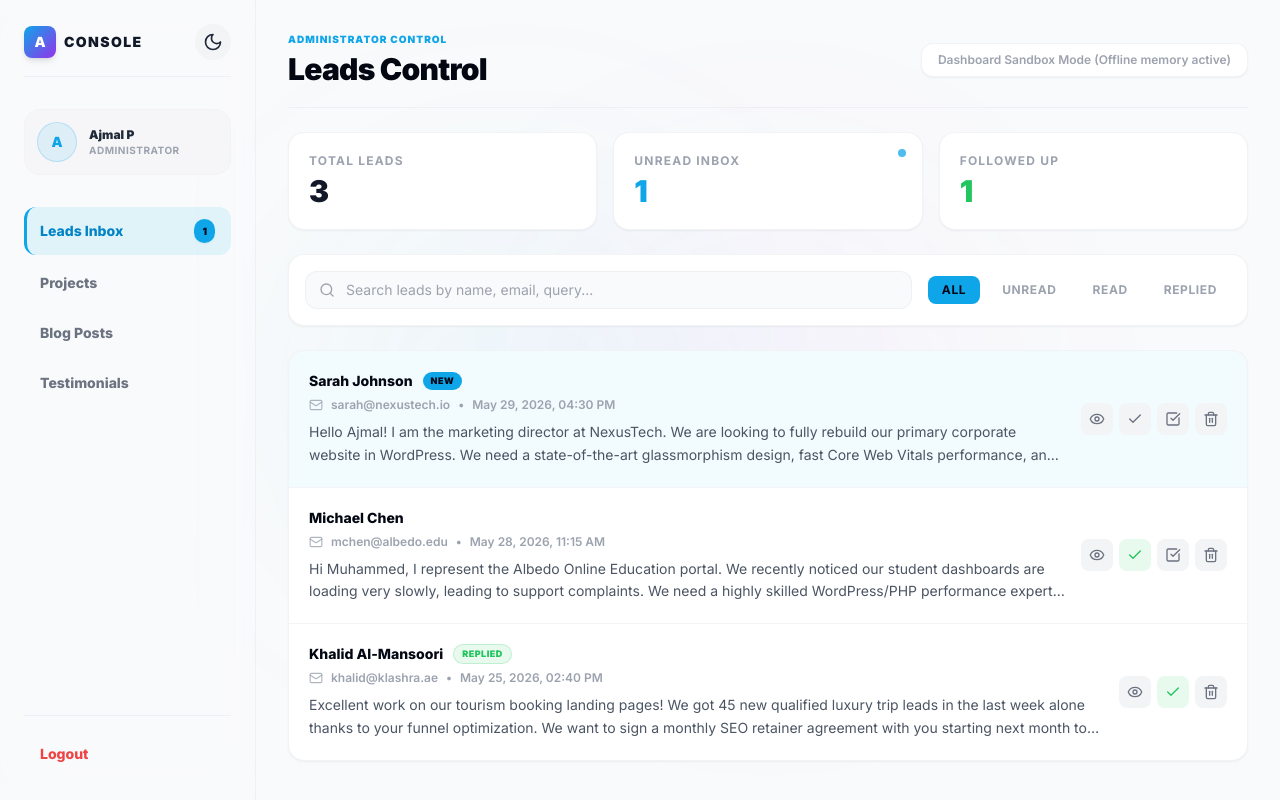
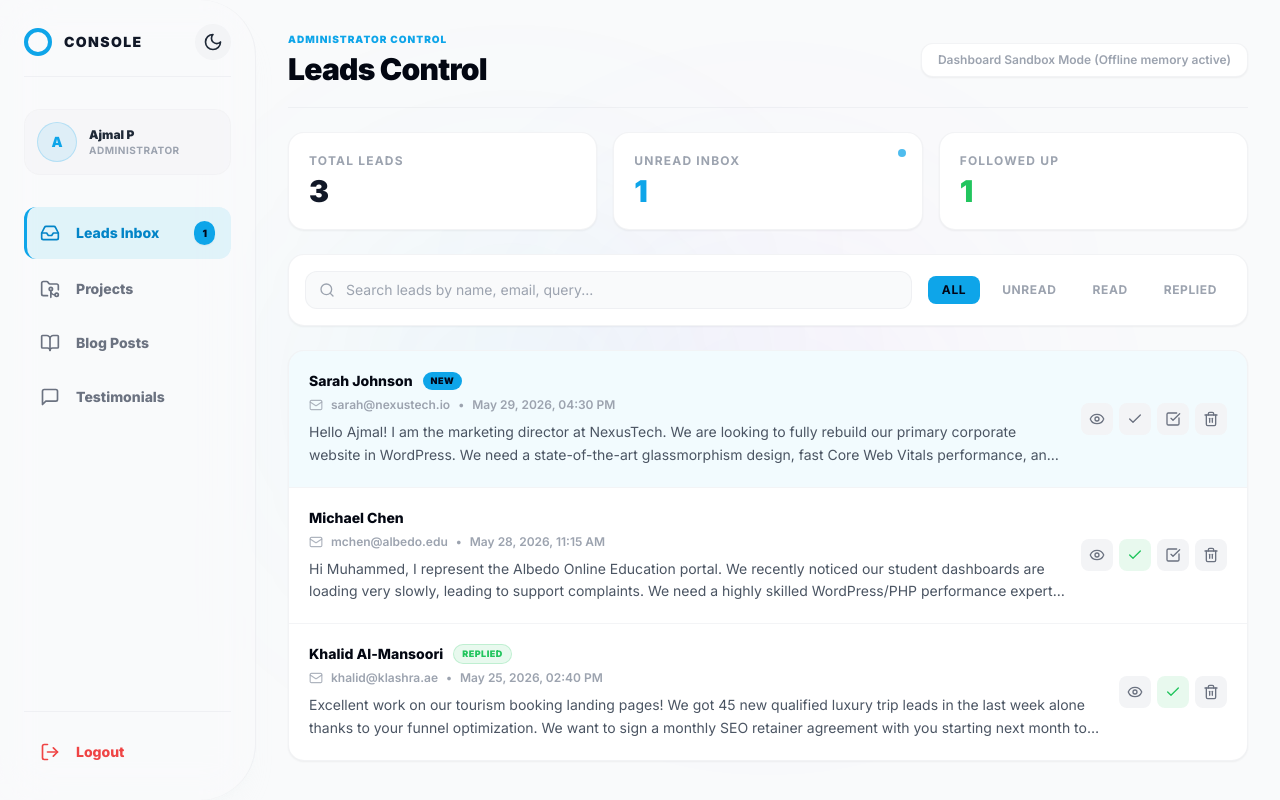
Before and after one commit to moajmalp/moajmalp-portfolio, a Next.js app: page /admin/dashboard in a window 1280 px wide. Built offline with nearby package versions, Linux system fonts and the light colour scheme.

Commit message:
style: redesign admin sidebar layout and remove settings button

```diff
--- a/src/components/admin/Sidebar.tsx
+++ b/src/components/admin/Sidebar.tsx
@@ -4,6 +4,13 @@ import { useState } from 'react';
 import { motion, AnimatePresence } from 'framer-motion';
 import ThemeToggle from '../ThemeToggle';
 import { profileData } from '../../data/profileData';
+import {
+    Inbox,
+    FolderGit2,
+    BookOpen,
+    MessageSquare,
+    LogOut
+} from 'lucide-react';
 
 export type TabType = 'leads' | 'projects' | 'blogs' | 'testimonials';
 
@@ -18,10 +25,10 @@ export default function Sidebar({ activeTab, setActiveTab, onLogout, unreadCount
     const [isMobileOpen, setIsMobileOpen] = useState(false);
 
     const menuItems = [
-        { id: 'leads' as TabType, label: 'Leads Inbox', badge: unreadCount > 0 ? unreadCount : undefined },
-        { id: 'projects' as TabType, label: 'Projects' },
-        { id: 'blogs' as TabType, label: 'Blog Posts' },
-        { id: 'testimonials' as TabType, label: 'Testimonials' },
+        { id: 'leads' as TabType, label: 'Leads Inbox', icon: Inbox, badge: unreadCount > 0 ? unreadCount : undefined },
+        { id: 'projects' as TabType, label: 'Projects', icon: FolderGit2 },
+        { id: 'blogs' as TabType, label: 'Blog Posts', icon: BookOpen },
+        { id: 'testimonials' as TabType, label: 'Testimonials', icon: MessageSquare },
     ];
 
     const handleTabClick = (tabId: TabType) => {
@@ -32,13 +39,12 @@ export default function Sidebar({ activeTab, setActiveTab, onLogout, unreadCount
     return (
         <>
             {/* Desktop Sidebar */}
-            <aside className="hidden lg:flex flex-col w-64 min-h-screen bg-gray-50/50 dark:bg-[#080808]/50 border-r border-gray-200/50 dark:border-white/5 backdrop-blur-xl p-6 fixed left-0 top-0 h-full z-30">
+            <aside className="hidden lg:flex flex-col w-64 min-h-screen bg-gray-50/50 dark:bg-[#080808]/50 border-r border-gray-200/50 dark:border-white/5 backdrop-blur-xl p-6 fixed left-0 top-0 h-full z-30 rounded-tr-[3.5rem] rounded-br-[3.5rem] shadow-xl shadow-gray-200/10 dark:shadow-none">
                 {/* Admin Header Branding */}
                 <div className="flex items-center justify-between mb-8 pb-4 border-b border-gray-200/50 dark:border-white/5">
-                    <div className="flex items-center gap-2">
-                        <div className="w-8 h-8 rounded-lg bg-gradient-to-br from-primary-500 to-purple-600 flex items-center justify-center font-black text-white text-sm shadow-md">
-                            A
-                        </div>
+                    <div className="flex items-center gap-3">
+                        {/* Concentric Circle/Donut Ring Logo matching the reference image layout in primary brand color */}
+                        <div className="w-7 h-7 rounded-full border-4 border-primary-500 flex-shrink-0" />
                         <span className="font-black text-sm uppercase tracking-widest text-gray-900 dark:text-white">
                             Console
                         </span>
@@ -65,11 +71,12 @@ export default function Sidebar({ activeTab, setActiveTab, onLogout, unreadCount
                 <nav className="flex-1 space-y-1.5 text-left">
                     {menuItems.map((item) => {
                         const isActive = activeTab === item.id;
+                        const IconComponent = item.icon;
                         return (
                             <button
                                 key={item.id}
                                 onClick={() => handleTabClick(item.id)}
-                                className={`relative w-full flex items-center justify-between px-4 py-3 rounded-xl font-extrabold text-sm transition-all focus:outline-none ${
+                                className={`relative w-full flex items-center justify-between px-4 py-3.5 rounded-xl font-extrabold text-sm transition-all focus:outline-none ${
                                     isActive
                                         ? 'text-primary-600 dark:text-primary-400 bg-primary-500/5'
                                         : 'text-gray-500 dark:text-zinc-400 hover:text-gray-900 dark:hover:text-white hover:bg-gray-100/50 dark:hover:bg-white/5'
@@ -82,7 +89,10 @@ export default function Sidebar({ activeTab, setActiveTab, onLogout, unreadCount
                                         transition={{ type: 'spring', stiffness: 380, damping: 30 }}
                                     />
                                 )}
-                                <span className="relative z-10">{item.label}</span>
+                                <div className="flex items-center gap-4 relative z-10">
+                                    <IconComponent className="w-5 h-5 flex-shrink-0" />
+                                    <span>{item.label}</span>
+                                </div>
                                 {item.badge !== undefined && (
                                     <span className="relative z-10 px-2 py-0.5 rounded-full text-[10px] font-black bg-primary-500 text-slate-950 shadow-sm animate-pulse">
                                         {item.badge}
@@ -93,28 +103,27 @@ export default function Sidebar({ activeTab, setActiveTab, onLogout, unreadCount
                     })}
                 </nav>
 
-                {/* Sidebar Footer / Logout */}
-                <div className="pt-4 border-t border-gray-200/50 dark:border-white/5 text-left">
+                {/* Sidebar Footer: Logout */}
+                <div className="space-y-1.5 pt-4 border-t border-gray-200/50 dark:border-white/5 text-left">
                     <button
                         onClick={onLogout}
-                        className="w-full flex items-center gap-3 px-4 py-3 rounded-xl font-extrabold text-sm text-red-500 hover:bg-red-500/5 transition-all focus:outline-none"
+                        className="w-full flex items-center gap-4 px-4 py-3.5 rounded-xl font-extrabold text-sm text-red-500 hover:bg-red-500/5 transition-all focus:outline-none"
                     >
+                        <LogOut className="w-5 h-5 flex-shrink-0" />
                         <span>Logout</span>
                     </button>
                 </div>
             </aside>
 
             {/* Mobile Header */}
-            <header className="lg:hidden flex items-center justify-between px-6 py-4 bg-gray-50/80 dark:bg-[#050505]/80 backdrop-blur-md border-b border-gray-200/50 dark:border-white/5 fixed top-0 left-0 w-full z-30">
-                <div className="flex items-center gap-2">
-                    <div className="w-8 h-8 rounded-lg bg-gradient-to-br from-primary-500 to-purple-600 flex items-center justify-center font-black text-white text-sm">
-                        A
-                    </div>
+            <header className="lg:hidden flex items-center justify-between px-6 py-4 bg-gray-50/80 dark:bg-[#050505]/80 backdrop-blur-md border-b border-gray-200/50 dark:border-white/5 fixed top-0 left-0 w-full z-30 shadow-md">
+                <div className="flex items-center gap-3">
+                    <div className="w-6 h-6 rounded-full border-[3px] border-primary-500 flex-shrink-0" />
                     <span className="font-black text-sm uppercase tracking-widest text-gray-900 dark:text-white">
                         Console
                     </span>
                 </div>
-                <div className="flex items-center gap-2">
+                <div className="flex items-center gap-3">
                     <ThemeToggle />
                     <button
                         onClick={() => setIsMobileOpen(true)}
@@ -145,14 +154,12 @@ export default function Sidebar({ activeTab, setActiveTab, onLogout, unreadCount
                             animate={{ x: 0 }}
                             exit={{ x: '-100%' }}
                             transition={{ type: 'spring', damping: 25, stiffness: 200 }}
-                            className="fixed left-0 top-0 h-full w-72 bg-gray-50 dark:bg-[#0c0c0c] border-r border-gray-200/50 dark:border-white/5 p-6 z-50 flex flex-col justify-between lg:hidden"
+                            className="fixed left-0 top-0 h-full w-72 bg-gray-50 dark:bg-[#0c0c0c] border-r border-gray-200/50 dark:border-white/5 p-6 z-50 flex flex-col justify-between lg:hidden rounded-tr-[3.5rem] rounded-br-[3.5rem] shadow-2xl"
                         >
                             <div>
                                 <div className="flex items-center justify-between mb-8 pb-4 border-b border-gray-200/50 dark:border-white/5">
-                                    <div className="flex items-center gap-2">
-                                        <div className="w-8 h-8 rounded-lg bg-gradient-to-br from-primary-500 to-purple-600 flex items-center justify-center font-black text-white text-sm">
-                                            A
-                                        </div>
+                                    <div className="flex items-center gap-3">
+                                        <div className="w-7 h-7 rounded-full border-4 border-primary-500 flex-shrink-0" />
                                         <span className="font-black text-sm uppercase tracking-widest text-gray-900 dark:text-white">
                                             Console
                                         </span>
@@ -185,19 +192,23 @@ export default function Sidebar({ activeTab, setActiveTab, onLogout, unreadCount
                                 <nav className="space-y-1.5 text-left">
                                     {menuItems.map((item) => {
                                         const isActive = activeTab === item.id;
+                                        const IconComponent = item.icon;
                                         return (
                                             <button
                                                 key={item.id}
                                                 onClick={() => handleTabClick(item.id)}
-                                                className={`w-full flex items-center justify-between px-4 py-3 rounded-xl font-extrabold text-sm transition-all focus:outline-none ${
+                                                className={`w-full flex items-center justify-between px-4 py-3.5 rounded-xl font-extrabold text-sm transition-all focus:outline-none ${
                                                     isActive
                                                         ? 'text-primary-600 dark:text-primary-400 bg-primary-500/10 border-l-[3px] border-primary-500'
                                                         : 'text-gray-500 dark:text-zinc-400 hover:text-gray-900 dark:hover:text-white hover:bg-gray-100 dark:hover:bg-white/5'
                                                 }`}
                                             >
-                                                <span>{item.label}</span>
+                                                <div className="flex items-center gap-4">
+                                                    <IconComponent className="w-5 h-5 flex-shrink-0" />
+                                                    <span>{item.label}</span>
+                                                </div>
                                                 {item.badge !== undefined && (
-                                                    <span className="px-2 py-0.5 rounded-full text-[10px] font-black bg-primary-500 text-slate-950 animate-pulse">
+                                                    <span className="px-2 py-0.5 rounded-full text-[10px] font-black bg-primary-500 text-slate-950">
                                                         {item.badge}
                                                     </span>
                                                 )}
@@ -207,15 +218,16 @@ export default function Sidebar({ activeTab, setActiveTab, onLogout, unreadCount
                                 </nav>
                             </div>
 
-                            {/* Logout panel */}
-                            <div className="pt-4 border-t border-gray-200/50 dark:border-white/5 text-left">
+                            {/* Sidebar Footer: Logout */}
+                            <div className="space-y-1.5 pt-4 border-t border-gray-200/50 dark:border-white/5 text-left">
                                 <button
                                     onClick={() => {
                                         setIsMobileOpen(false);
                                         onLogout();
                                     }}
-                                    className="w-full flex items-center gap-3 px-4 py-3 rounded-xl font-extrabold text-sm text-red-500 hover:bg-red-500/5 transition-all focus:outline-none"
+                                    className="w-full flex items-center gap-4 px-4 py-3.5 rounded-xl font-extrabold text-sm text-red-500 hover:bg-red-500/5 transition-all focus:outline-none"
                                 >
+                                    <LogOut className="w-5 h-5 flex-shrink-0" />
                                     <span>Logout</span>
                                 </button>
                             </div>
```
